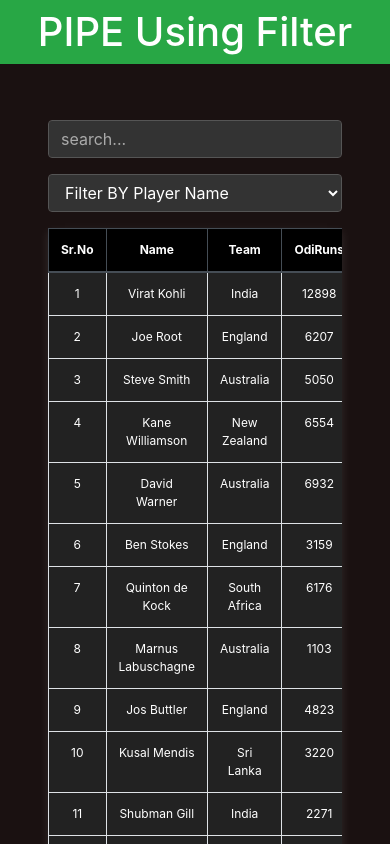
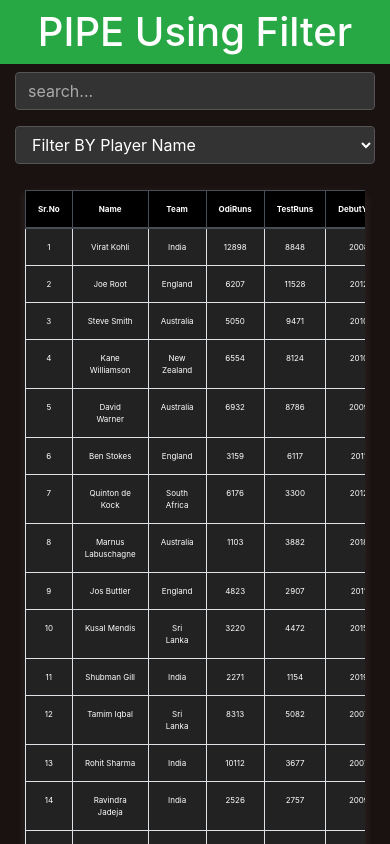
Before and after one commit to Ataar/tdForm, an Angular app: page / in a window 390 px wide. Shown: the top 844 px of the page. Built offline with nearby package versions, Linux system fonts and the light colour scheme.

Commit message:
Updated files with latest changes

```diff
--- a/src/app/app.component.html
+++ b/src/app/app.component.html
@@ -3,7 +3,7 @@
 </h1>
 
 
- <div class="container p-5">
+ <div class="container">
    <div class="row">
       <div class="col-md-9">
         <div class="form-group">
@@ -28,6 +28,8 @@
    </div>
 
 
+
+   <div class="container-fluid">
     <div class="table-responsive">
       <table class="table table-bordered text-center text-white">
         <thead class="thead-dark">
--- a/src/app/app.component.scss
+++ b/src/app/app.component.scss
@@ -1,7 +1,62 @@
+
+// body {
+//     background-color: #222;
+//     color: white;
+//   }
+
+//   .table {
+//     background-color: #111;
+//     border-color: #555;
+//   }
+
+//   .table th {
+//     background-color: #000;
+//     color: white;
+//   }
+
+//   .table td {
+//     background-color: #222;
+//     color: white;
+//   }
+
+//   .form-control {
+//     background-color: #333;
+//     color: white;
+//     border: 1px solid #555;
+//   }
+
+//   .form-control::placeholder {
+//     color: #aaa;
+//   }
+
+//   .table-responsive {
+//     box-shadow: 0px 4px 10px rgba(255, 255, 255, 0.1);
+//   }
+
+//   @media (max-width: 576px) {
+//     .table {
+//       font-size: 12px;
+//     }
+//   }
+
+//   @media (max-width: 768) {
+//     select.form-control {
+//         width: 200%;
+//     }
+
+//     .table {
+//       font-size: 12px;
+//     }
+//   }
+
 
 body {
   background-color: #222;
   color: white;
+}
+
+.container-fluid {
+  padding: 10px;
 }
 
 .table {
@@ -33,18 +88,27 @@ body {
   box-shadow: 0px 4px 10px rgba(255, 255, 255, 0.1);
 }
 
-  @media (max-width: 576px) {
-    .table {
-      font-size: 12px;
-    }
-  }
-
-  @media (max-width: 768) {
+@media (max-width: 768px) { /* Fixed the px */
   select.form-control {
-        width: 200%;
+    width: 100%; /* Adjusted for better responsiveness */
   }
 
   .table {
     font-size: 12px;
   }
 }
+
+@media (max-width: 576px) {
+  .table {
+    width: 100%;
+    font-size: 20px;
+  }
+}
+@media (max-width: 480px) {
+
+
+  .table {
+    font-size: 8px;
+
+  }
+}
```
Lines whose indentation alone changed are shown as unchanged.
